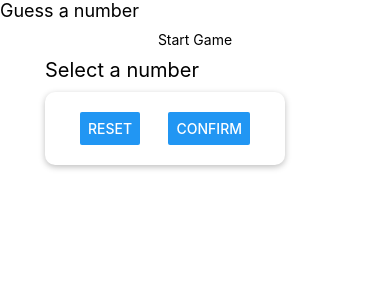
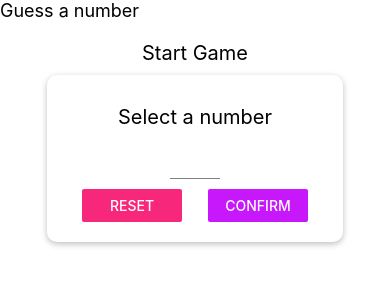
Before and after one commit to jumper2210/guess_a_number, a React Native app: screen / in a window 390 px wide. Shown: the top 300 px of the page. Built offline with nearby package versions, Linux system fonts and the light colour scheme.

Commit message:
New components: Card, colors, input - added! Hooks(useState) - added!

```diff
--- a/components/Header.js
+++ b/components/Header.js
@@ -1,5 +1,6 @@
 import React from "react";
 import { View, Text, StyleSheet } from "react-native";
+import Colors from "../constants/colors";
 
 const Header = props => {
   return (
@@ -14,7 +15,7 @@
     width: "100%",
     height: 90,
     paddingTop: 36,
-    backgroundColor: "#f7287b",
+    backgroundColor: Colors.primary,
     alignItems: "center",
     justifyContent: "center"
   },
--- /dev/null
+++ b/components/Input.js
@@ -0,0 +1,15 @@
+import React from "react";
+import { View, StyleSheet, Text, TextInput } from "react-native";
+const Input = props => {
+  return <TextInput {...props} style={{ ...styles.input, ...props.style }} />;
+};
+const styles = StyleSheet.create({
+  input: {
+    height: 30,
+    borderBottomColor: "grey",
+    borderBottomWidth: 1,
+    marginVertical: 10
+  }
+});
+
+export default Input;
--- /dev/null
+++ b/constants/colors.js
@@ -0,0 +1,4 @@
+export default {
+  primary: "#f7287b",
+  accent: "#c717fb"
+};
--- a/screens/StartGameScreen.js
+++ b/screens/StartGameScreen.js
@@ -1,20 +1,83 @@
-import React from "react";
-import { View, StyleSheet, Text, TextInput, Button } from "react-native";
+import React, { useState } from "react";
+import {
+  View,
+  StyleSheet,
+  Text,
+  TextInput,
+  Button,
+  TouchableWithoutFeedback,
+  Keyboard
+} from "react-native";
 import Card from "../components/Card";
+import colors from "../constants/colors";
+import Input from "../components/Input";
 const StartGameScreen = props => {
+  const [enteredValue, setEnteredValue] = useState("");
+  const [confirmed, setConfirmed] = useState(false);
+  const [selectedNumber, setSelectedNumber] = useState();
+
+  const numberInputHandler = inputText => {
+    setEnteredValue(inputText.replace(/[^0-9]/g, ""));
+  };
+
+  const resetInputHandler = () => {
+    setEnteredValue("");
+  };
+
+  const confirmInputHandler = () => {
+    const chosenNumber = parseInt(enteredValue);
+    if (chosenNumber === NaN || chosenNumber <= 0 || chosenNumber > 99) {
+      return;
+    }
+    setConfirmed(true);
+    setSelectedNumber(chosenNumber);
+    setEnteredValue("");
+  };
+  let confirmedOutput;
+  if (confirmed) {
+    confirmedOutput = <Text>Chosen number: {SelectedNumber}</Text>;
+  }
+
   return (
-    <View style={styles.screen}>
-      <Text>Start Game</Text>
-      <View>
-        <Text style={styles.title}>Select a number</Text>
+    <TouchableWithoutFeedback
+      onPress={() => {
+        Keyboard.dismiss();
+      }}
+    >
+      <View style={styles.screen}>
+        <Text style={styles.title}>Start Game</Text>
         <Card style={styles.inputContainer}>
+          <Text style={styles.title}>Select a number</Text>
+          <Input
+            style={styles.input}
+            blurOnSubmit
+            autoCapitalize="none"
+            autoCorrect={false}
+            keyboardType="numeric"
+            maxLength={2}
+            value={enteredValue}
+            onChangeText={numberInputHandler}
+          />
           <View style={styles.buttonContainer}>
-            <Button title="Reset" onPress={() => {}} />
-            <Button title="Confirm" onPress={() => {}} />
+            <View style={styles.button}>
+              <Button
+                title="Reset"
+                onPress={resetInputHandler}
+                color={colors.primary}
+              />
+            </View>
+            <View style={styles.button}>
+              <Button
+                title="Confirm"
+                onPress={confirmInputHandler}
+                color={colors.accent}
+              />
+            </View>
           </View>
         </Card>
+        {confirmedOutput}
       </View>
-    </View>
+    </TouchableWithoutFeedback>
   );
 };
 
@@ -38,6 +101,13 @@
     width: "100%",
     justifyContent: "space-between",
     paddingHorizontal: 15
+  },
+  button: {
+    width: 100
+  },
+  input: {
+    width: 50,
+    textAlign: "center"
   }
 });
 
```
